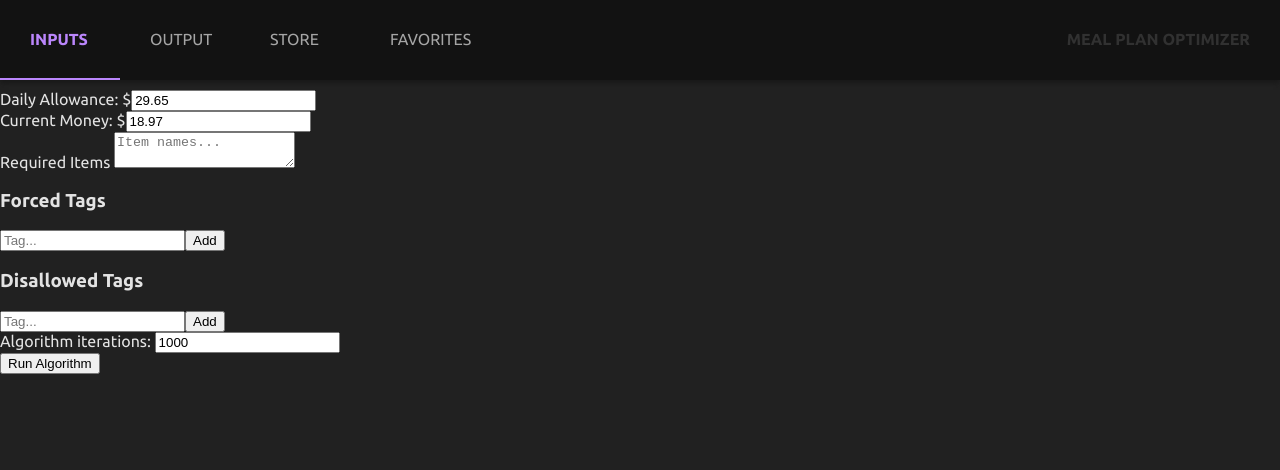
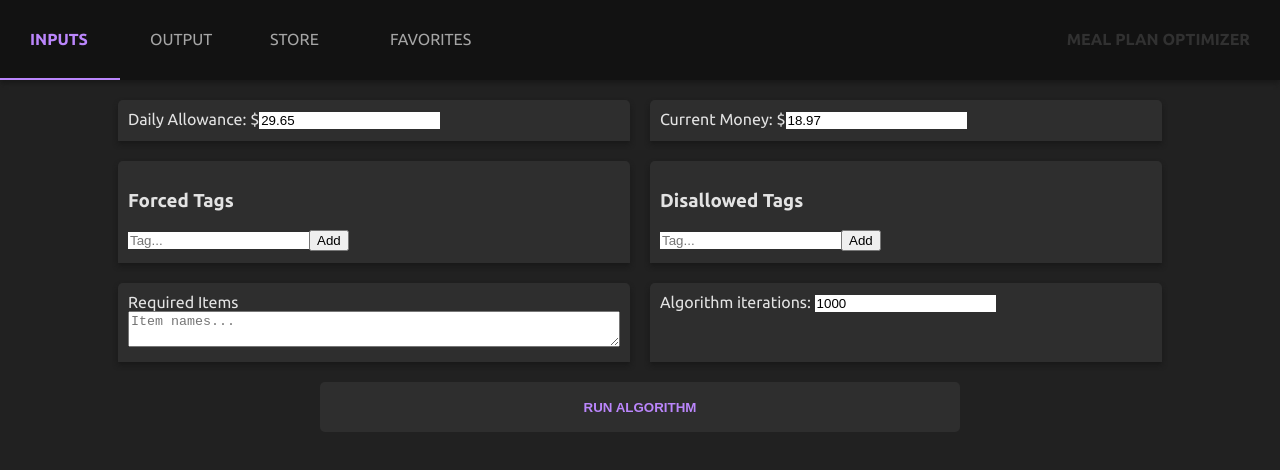
Before and after one commit to Samuel-KW/MealPlanEfficiency, a website: page index.html in a window 1280 px wide. Drawn offline with Linux system fonts and the light colour scheme.

Commit message:
Button and section UI

```diff
--- a/index.html
+++ b/index.html
@@ -19,35 +19,35 @@
     </nav>
 
     <content id="tabInputs" class="selected">
-        <div>
-            <span>Daily Allowance: $</span><input type="number" id="allowance" value="29.65"></input>
+        <div class="section">
+            <span>Daily Allowance: $</span><input type="number" id="allowance" class="underlined" value="29.65"></input>
         </div>
 
-        <div>
-            <span>Current Money: $</span><input type="number" id="money" value="18.97"></input>
+        <div class="section">
+            <span>Current Money: $</span><input type="number" id="money" class="underlined" value="18.97"></input>
         </div>
 
-        <div>
-            <span>Required Items</span>
-            <textarea placeholder="Item names..." id="requiredFoods"></textarea>
+        <div class="section">
+            <h3>Forced Tags</h3>
+            <div id="forcedTagManager" class="underlined"></div>
         </div>
 
-        <div>
-            <h3>Forced Tags</h3>
-            <div id="forcedTagManager"></div>
+        <div class="section">
+
+            <h3>Disallowed Tags</h3>
+            <div id="deniedTagManager" class="underlined"></div>
         </div>
 
-        <div>
-
-            <h3>Disallowed Tags</h3>
-            <div id="deniedTagManager"></div>
+        <div class="section">
+            <span>Required Items</span>
+            <textarea placeholder="Item names..." id="requiredFoods" class="underlined ta-vertical"></textarea>
         </div>
 
-        <div>
-            <span>Algorithm iterations: </span><input type="number" id="iterations" value="1000"></input>
+        <div class="section">
+            <span>Algorithm iterations: </span><input type="number" id="iterations" class="underlined" value="1000"></input>
         </div>
 
-        <button id="run">Run Algorithm</button>
+        <button id="run" class="btn-main">RUN ALGORITHM</button>
     </content>
 
     <content id="tabOutput">
--- a/style.css
+++ b/style.css
@@ -2,6 +2,7 @@
 	--bg: #212121;
 	--bg-header: #121212;
 	--bg-input: #2E2E2E;
+	--text-btn: #0C0412;
 	--text-title: #313131;
 	--text-heading: #A5A5A5;
 	--text-content: #E3E3E3;
@@ -51,22 +52,6 @@ nav span:last-child {
 	flex: 1;
 }
 
-@media only screen and (max-width: 600px) {
-	nav {
-		flex-wrap: wrap;
-	}
-
-	nav span {
-		padding: 10px;
-		width: 100%;
-		flex: 100%;
-	}
-
-	nav span:last-child {
-		display: none;
-	}
-}
-
 table {
 	font-family: arial, sans-serif;
 	border-collapse: collapse;
@@ -88,9 +73,79 @@ tr:nth-child(even) {
 }
 
 content {
+	justify-content: center;
+    flex-direction: row;
+    flex-wrap: wrap;
 	display: none;
 }
 
 content.selected {
-	display: block;
+	display: flex;
 }
+
+content .section {
+	border-bottom: 2px solid transparent;
+	box-shadow: 0px 3px 5px #181818;
+	background-color: var(--bg-input);
+	border-radius: 5px 5px 0 0;
+	padding: 10px;
+	margin: 10px;
+	width: 40%;
+}
+
+content .section:focus-within {
+	border-bottom: 2px solid var(--highlight);
+}
+
+input {
+	border: none;
+}
+
+.btn-main {
+	background-color: var(--bg-input);
+	transition: all 250ms ease;
+	color: var(--highlight);
+	border-radius: 5px;
+	font-weight: 700;
+	cursor: pointer;
+	min-width: 20%;
+	margin: 10px;
+	border: none;
+	height: 50px;
+	width: 50%;
+}
+
+.btn-main:hover {
+	background-color: var(--highlight);
+	color: var(--text-btn);
+}
+
+.ta-vertical {
+	resize: vertical;
+	width: 100%;
+}
+
+@media only screen and (max-width: 600px) {
+	nav {
+		flex-wrap: wrap;
+	}
+
+	nav span {
+		padding: 10px;
+		width: 100%;
+		flex: 100%;
+	}
+
+	nav span:last-child {
+		display: none;
+	}
+
+	content .section {
+		flex-direction: column;
+		width: 100%;
+	}
+
+	.btn-main {
+		width: 100%;
+	}
+}
```
